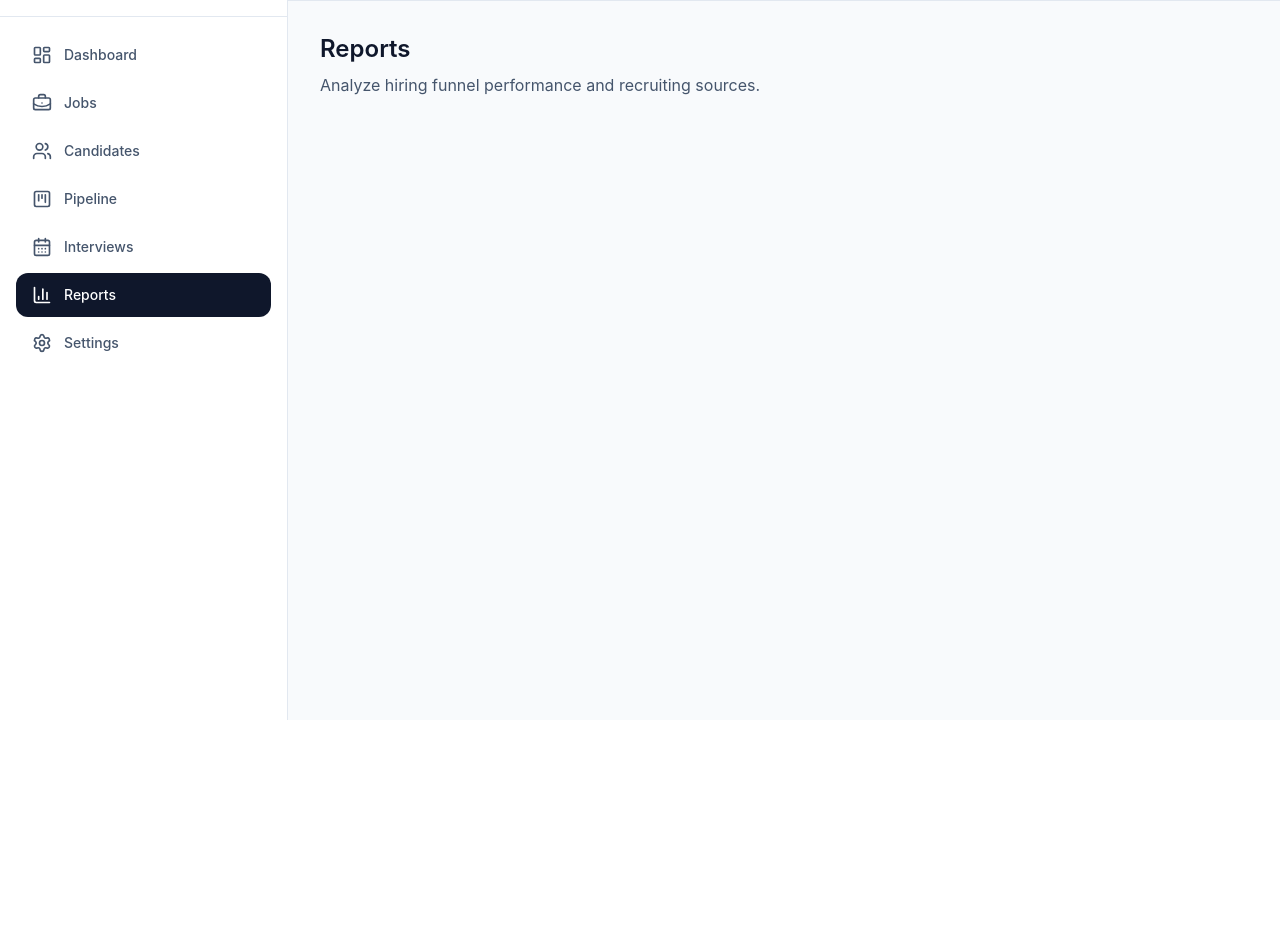
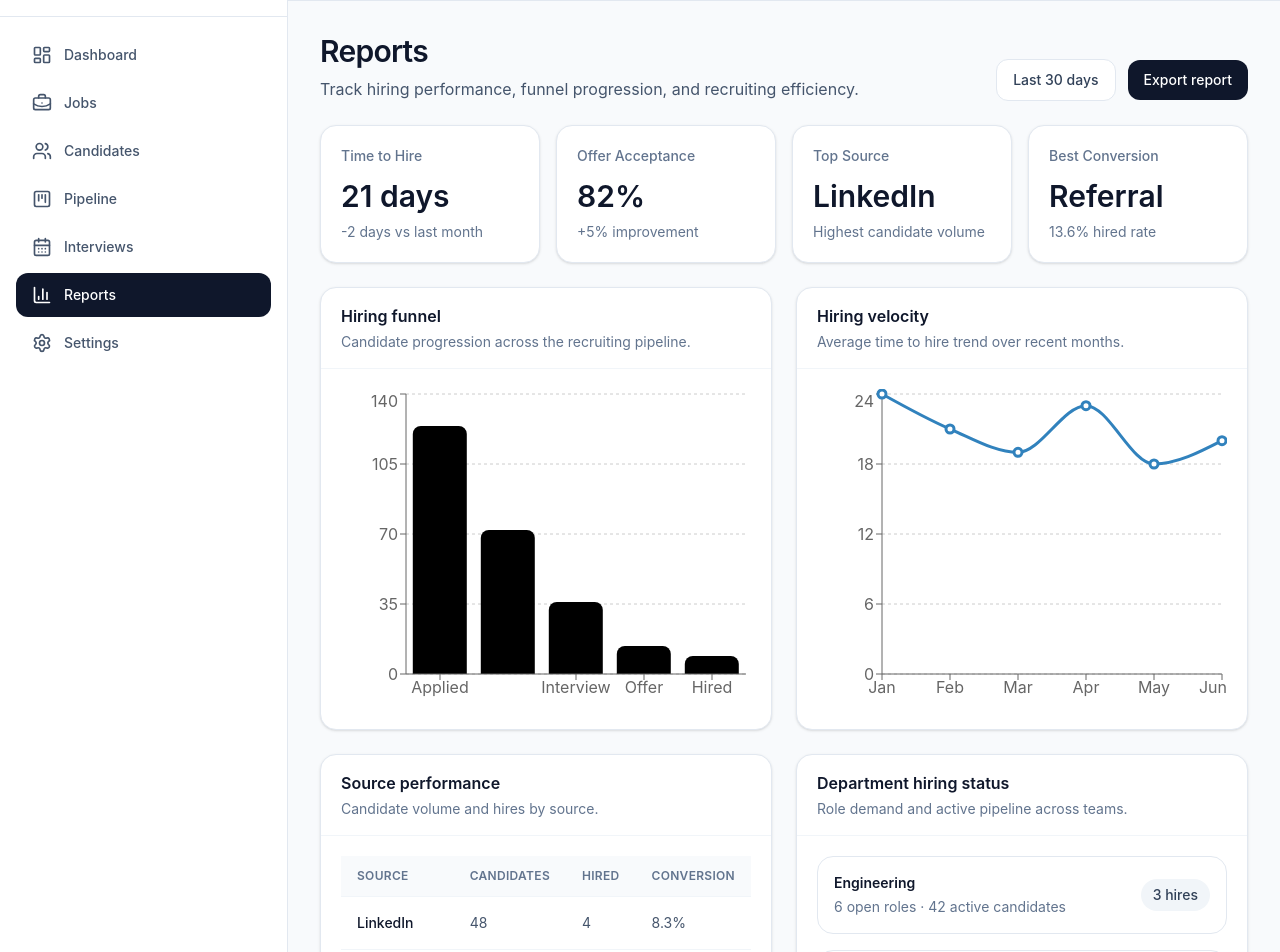
Before and after one commit to oemercemtabar/RecruitHQ, a React (Vite) app: page /reports in a window 1280 px wide. Shown: the part 80-1032 px from the top of the page. Before the commit the page ends 800 px from the top, so only its background shows below. Built offline with nearby package versions, Linux system fonts and the light colour scheme.

Commit message:
feat: add reports page with analytics overview

```diff
--- /dev/null
+++ b/src/components/reports/ReportCard.tsx
@@ -0,0 +1,21 @@
+import type { ReactNode } from "react";
+
+type ReportCardProps = {
+  title: string;
+  subtitle?: string;
+  children: ReactNode;
+};
+
+export function ReportCard({ title, subtitle, children }: ReportCardProps) {
+  return (
+    <section className="rounded-2xl border border-slate-200 bg-white shadow-sm">
+      <div className="border-b border-slate-100 px-5 py-4">
+        <h3 className="text-base font-semibold text-slate-900">{title}</h3>
+        {subtitle ? (
+          <p className="mt-1 text-sm text-slate-500">{subtitle}</p>
+        ) : null}
+      </div>
+      <div className="p-5">{children}</div>
+    </section>
+  );
+}
--- /dev/null
+++ b/src/data/mock/reports.ts
@@ -0,0 +1,54 @@
+export const hiringFunnelData = [
+  { stage: "Applied", value: 124 },
+  { stage: "Screening", value: 72 },
+  { stage: "Interview", value: 36 },
+  { stage: "Offer", value: 14 },
+  { stage: "Hired", value: 9 },
+];
+
+export const sourcePerformanceData = [
+  { source: "LinkedIn", candidates: 48, hired: 4 },
+  { source: "Referral", candidates: 22, hired: 3 },
+  { source: "Careers Page", candidates: 31, hired: 1 },
+  { source: "Indeed", candidates: 17, hired: 1 },
+  { source: "Dribbble", candidates: 12, hired: 0 },
+];
+
+export const departmentHiringData = [
+  { department: "Engineering", openRoles: 6, activeCandidates: 42, hires: 3 },
+  { department: "Design", openRoles: 3, activeCandidates: 18, hires: 1 },
+  { department: "People", openRoles: 2, activeCandidates: 11, hires: 2 },
+  { department: "Operations", openRoles: 4, activeCandidates: 20, hires: 1 },
+];
+
+export const hiringVelocityData = [
+  { month: "Jan", days: 24 },
+  { month: "Feb", days: 21 },
+  { month: "Mar", days: 19 },
+  { month: "Apr", days: 23 },
+  { month: "May", days: 18 },
+  { month: "Jun", days: 20 },
+];
+
+export const reportStats = [
+  {
+    label: "Time to Hire",
+    value: "21 days",
+    note: "-2 days vs last month",
+  },
+  {
+    label: "Offer Acceptance",
+    value: "82%",
+    note: "+5% improvement",
+  },
+  {
+    label: "Top Source",
+    value: "LinkedIn",
+    note: "Highest candidate volume",
+  },
+  {
+    label: "Best Conversion",
+    value: "Referral",
+    note: "13.6% hired rate",
+  },
+];
--- a/src/pages/ReportsPage.tsx
+++ b/src/pages/ReportsPage.tsx
@@ -1,10 +1,183 @@
+import {
+  ResponsiveContainer,
+  BarChart,
+  Bar,
+  XAxis,
+  YAxis,
+  Tooltip,
+  CartesianGrid,
+  LineChart,
+  Line,
+} from "recharts";
+import { ReportCard } from "../components/reports/ReportCard";
+import {
+  departmentHiringData,
+  hiringFunnelData,
+  hiringVelocityData,
+  reportStats,
+  sourcePerformanceData,
+} from "../data/mock/reports";
+
 export function ReportsPage() {
   return (
-    <div>
-      <h2 className="text-2xl font-semibold text-slate-900">Reports</h2>
-      <p className="mt-2 text-slate-600">
-        Analyze hiring funnel performance and recruiting sources.
-      </p>
+    <div className="space-y-6">
+      <div className="flex flex-col gap-4 lg:flex-row lg:items-end lg:justify-between">
+        <div>
+          <h2 className="text-3xl font-semibold tracking-tight text-slate-900">
+            Reports
+          </h2>
+          <p className="mt-2 text-slate-600">
+            Track hiring performance, funnel progression, and recruiting efficiency.
+          </p>
+        </div>
+
+        <div className="flex flex-wrap items-center gap-3">
+          <button className="rounded-xl border border-slate-200 bg-white px-4 py-2.5 text-sm font-medium text-slate-700 transition hover:bg-slate-50">
+            Last 30 days
+          </button>
+          <button className="rounded-xl bg-slate-900 px-4 py-2.5 text-sm font-medium text-white transition hover:bg-slate-800">
+            Export report
+          </button>
+        </div>
+      </div>
+
+      <section className="grid grid-cols-1 gap-4 md:grid-cols-2 xl:grid-cols-4">
+        {reportStats.map((stat) => (
+          <div
+            key={stat.label}
+            className="rounded-2xl border border-slate-200 bg-white p-5 shadow-sm"
+          >
+            <p className="text-sm font-medium text-slate-500">{stat.label}</p>
+            <p className="mt-3 text-3xl font-semibold text-slate-900">
+              {stat.value}
+            </p>
+            <p className="mt-2 text-sm text-slate-500">{stat.note}</p>
+          </div>
+        ))}
+      </section>
+
+      <section className="grid grid-cols-1 gap-6 xl:grid-cols-2">
+        <ReportCard
+          title="Hiring funnel"
+          subtitle="Candidate progression across the recruiting pipeline."
+        >
+          <div className="h-80">
+            <ResponsiveContainer width="100%" height="100%">
+              <BarChart data={hiringFunnelData}>
+                <CartesianGrid strokeDasharray="3 3" vertical={false} />
+                <XAxis dataKey="stage" />
+                <YAxis />
+                <Tooltip />
+                <Bar dataKey="value" radius={[8, 8, 0, 0]} />
+              </BarChart>
+            </ResponsiveContainer>
+          </div>
+        </ReportCard>
+
+        <ReportCard
+          title="Hiring velocity"
+          subtitle="Average time to hire trend over recent months."
+        >
+          <div className="h-80">
+            <ResponsiveContainer width="100%" height="100%">
+              <LineChart data={hiringVelocityData}>
+                <CartesianGrid strokeDasharray="3 3" vertical={false} />
+                <XAxis dataKey="month" />
+                <YAxis />
+                <Tooltip />
+                <Line
+                  type="monotone"
+                  dataKey="days"
+                  strokeWidth={3}
+                  dot={{ r: 4 }}
+                />
+              </LineChart>
+            </ResponsiveContainer>
+          </div>
+        </ReportCard>
+      </section>
+
+      <section className="grid grid-cols-1 gap-6 xl:grid-cols-2">
+        <ReportCard
+          title="Source performance"
+          subtitle="Candidate volume and hires by source."
+        >
+          <div className="overflow-x-auto">
+            <table className="min-w-full border-collapse">
+              <thead>
+                <tr className="bg-slate-50 text-left">
+                  <th className="px-4 py-3 text-xs font-semibold uppercase tracking-wide text-slate-500">
+                    Source
+                  </th>
+                  <th className="px-4 py-3 text-xs font-semibold uppercase tracking-wide text-slate-500">
+                    Candidates
+                  </th>
+                  <th className="px-4 py-3 text-xs font-semibold uppercase tracking-wide text-slate-500">
+                    Hired
+                  </th>
+                  <th className="px-4 py-3 text-xs font-semibold uppercase tracking-wide text-slate-500">
+                    Conversion
+                  </th>
+                </tr>
+              </thead>
+              <tbody>
+                {sourcePerformanceData.map((row) => {
+                  const conversion =
+                    row.candidates > 0
+                      ? ((row.hired / row.candidates) * 100).toFixed(1)
+                      : "0.0";
+
+                  return (
+                    <tr key={row.source} className="border-t border-slate-100">
+                      <td className="px-4 py-4 text-sm font-medium text-slate-900">
+                        {row.source}
+                      </td>
+                      <td className="px-4 py-4 text-sm text-slate-600">
+                        {row.candidates}
+                      </td>
+                      <td className="px-4 py-4 text-sm text-slate-600">
+                        {row.hired}
+                      </td>
+                      <td className="px-4 py-4 text-sm text-slate-600">
+                        {conversion}%
+                      </td>
+                    </tr>
+                  );
+                })}
+              </tbody>
+            </table>
+          </div>
+        </ReportCard>
+
+        <ReportCard
+          title="Department hiring status"
+          subtitle="Role demand and active pipeline across teams."
+        >
+          <div className="space-y-4">
+            {departmentHiringData.map((department) => (
+              <div
+                key={department.department}
+                className="rounded-2xl border border-slate-200 p-4"
+              >
+                <div className="flex flex-col gap-4 md:flex-row md:items-center md:justify-between">
+                  <div>
+                    <h4 className="text-sm font-semibold text-slate-900">
+                      {department.department}
+                    </h4>
+                    <p className="mt-1 text-sm text-slate-500">
+                      {department.openRoles} open roles · {department.activeCandidates} active candidates
+                    </p>
+                  </div>
+
+                  <div className="rounded-full bg-slate-100 px-3 py-1.5 text-sm font-medium text-slate-700">
+                    {department.hires} hires
+                  </div>
+                </div>
+              </div>
+            ))}
+          </div>
+        </ReportCard>
+      </section>
     </div>
   );
 }
```
